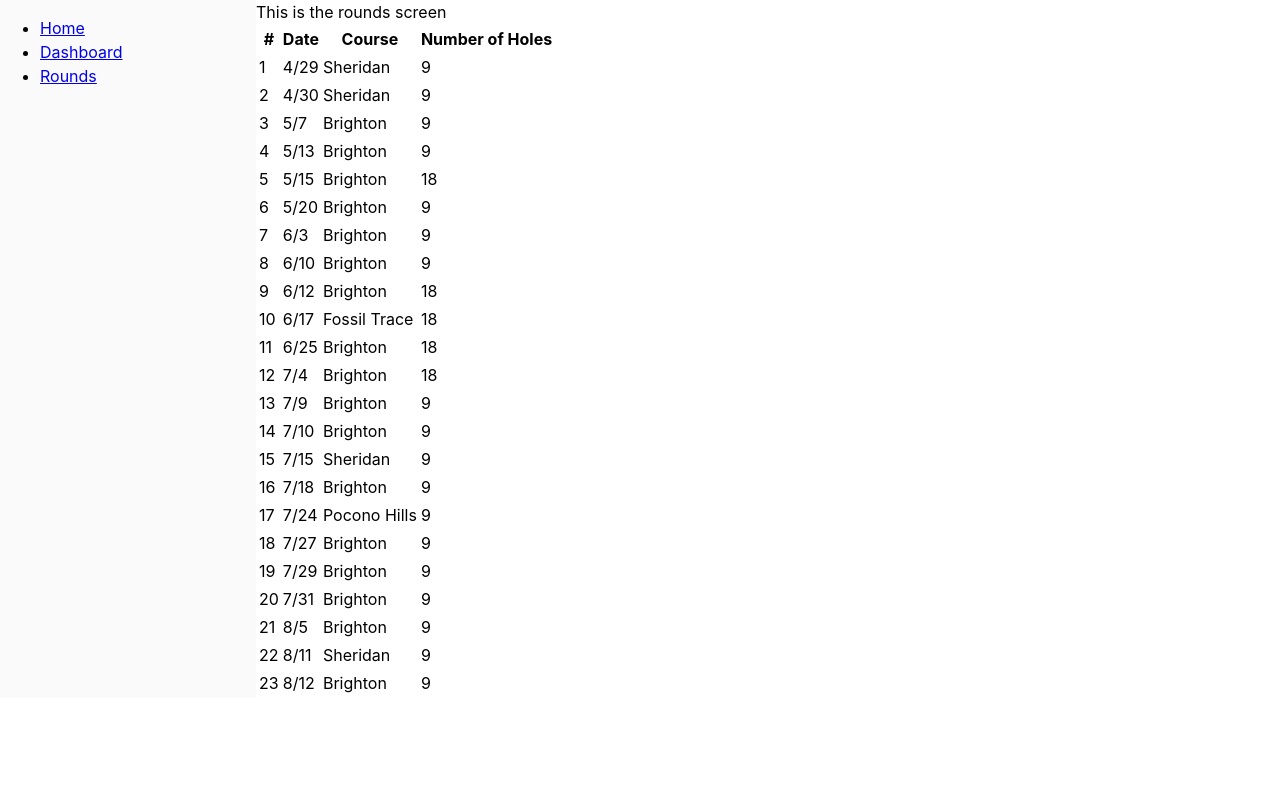
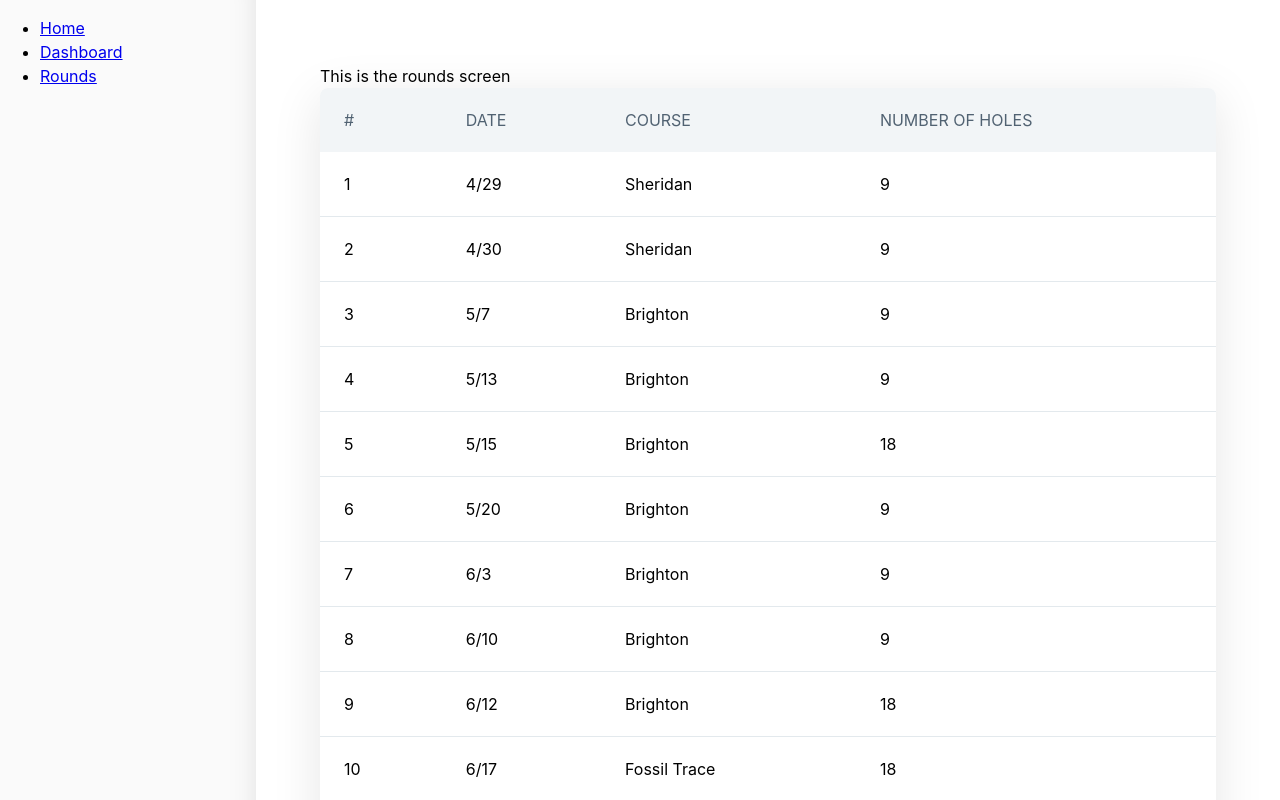
Before and after one commit to dkersten/golf-scorecard-v1, a React (Create React App) app: page /rounds in a window 1280 px wide. Shown: the top 800 px of the page. Built offline with nearby package versions, Linux system fonts and the light colour scheme.

Commit message:
basic styling for table component

```diff
--- a/src/Components/Table.js
+++ b/src/Components/Table.js
@@ -1,3 +1,6 @@
+// styling
+import '../styling/components/Table.scss'
+
 const Table = (props) => {
 
     // Populate table head with data from props
--- a/src/styling/components/Layout.scss
+++ b/src/styling/components/Layout.scss
@@ -2,15 +2,18 @@
 
 .App {
     display: flex;
+    min-height: 100vh;
 
     nav {
         width: 20%;
         max-width: 275px;
-        background: $color-offwhite;
+        background: $color-offwhite1;
         display: static;
+        box-shadow: inset -25px 0 25px -25px rgba(0,0,0,0.1);
     }
 
     main {
         flex: 1;
+        padding: $s-lg3;
     }
 }
--- /dev/null
+++ b/src/styling/components/Table.scss
@@ -0,0 +1,34 @@
+@import '../config.scss';
+
+
+table {
+    box-shadow: $bs-xxl;
+    border-radius: $br-lg;
+    border-spacing: 0;
+    overflow: hidden;
+    width: 100%;
+
+    thead {
+        background: $color-offwhite2;
+        border-radius: $br-lg $br-lg 0 0;
+
+        th {
+            color: $color-offwhite4;
+            font-weight: 400;
+            text-transform: uppercase;
+            text-align: left;
+        }
+    }
+
+    tbody {
+        tr {
+            &:not(:last-of-type) td {
+                border-bottom: 1px solid $color-offwhite3;
+            }
+        }
+    }
+
+    th, td {
+        padding: $s-md1 $s-md2;
+    }
+}
--- a/src/styling/config.scss
+++ b/src/styling/config.scss
@@ -22,8 +22,11 @@ $color-primary-l5: #2ca7ff;
 $color-primary-l6: #81caff;
 $color-primary-l7: #d5edff;
 
-// bacground colors
-$color-offwhite: #FAFAFA;
+// background colors
+$color-offwhite1: #FAFAFA;
+$color-offwhite2: #F2F5F7;
+$color-offwhite3: #E3E9ED;
+$color-offwhite4: #516272;
 
 // status colors
 $color-danger: #DE3142;
@@ -45,6 +48,20 @@ $s-lg3: 4rem;
 $s-lg4: 6rem;
 $s-lg5: 8rem;
 
+// box-shadows
+$bs-sm: rgba(0, 0, 0, 0.075) 0px 4px 6px -1px, rgba(0, 0, 0, 0.06) 0px 2px 4px -1px;
+$bs-md: rgba(0, 0, 0, 0.075) 0px 10px 15px -3px, rgba(0, 0, 0, 0.05) 0px 4px 6px -2px;
+$bs-lg: rgba(0, 0, 0, 0.075) 0px 20px 25px -5px, rgba(0, 0, 0, 0.04) 0px 10px 10px -5px;
+$bs-xl: rgba(0, 0, 0, 0.175) 0px 25px 50px -12px;
+$bs-xxl: rgba(0, 0, 0, 0.1) 0px 10px 50px;
+
+// border radius
+$br-sm: 3px;
+$br-md: 5px;
+$br-lg: 8px;
+$br-xl: 12px;
+$br-xxl: 20px;
+
 /////// mixins
 
 /////// common styling
```
